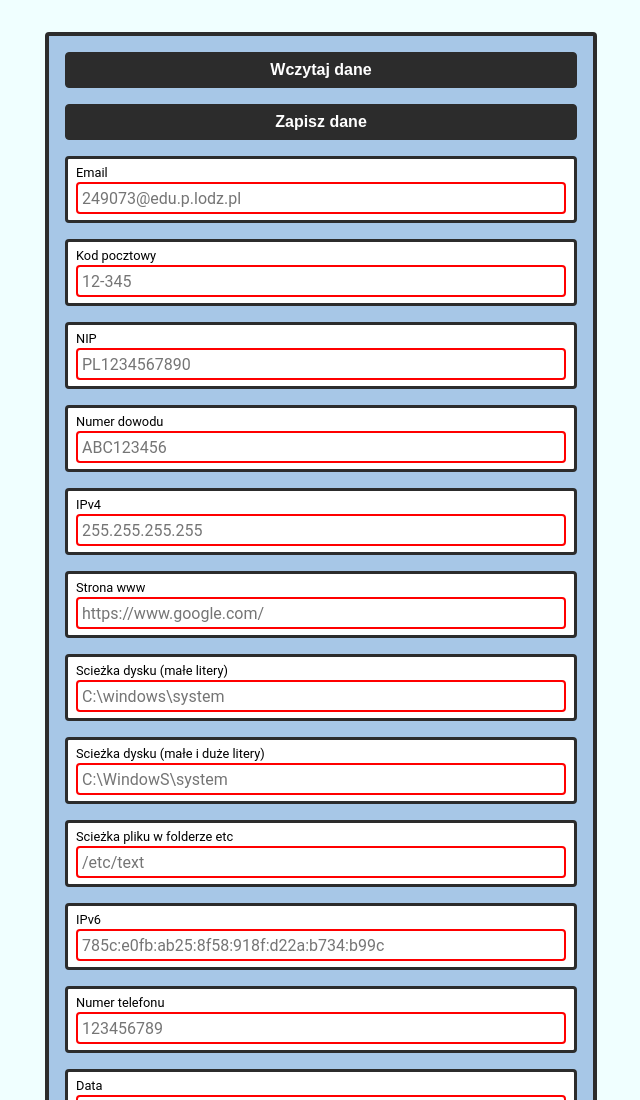
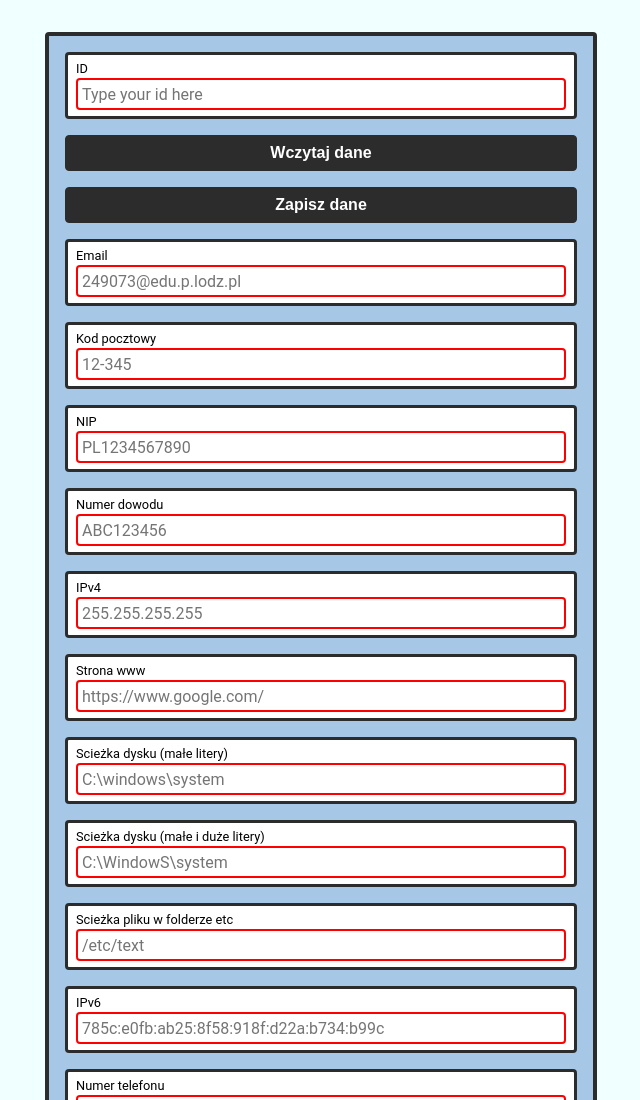
Before and after one commit to DominikBuj/ipm, a plain HTML site: page lab4/index.html in a window 1280 px wide. Shown: the top 1100 px of the page, without its empty margins (319-959 px from the left). Drawn offline with Linux system fonts and the light colour scheme.

Commit message:
person id input

```diff
--- a/lab4/index.html
+++ b/lab4/index.html
@@ -9,6 +9,10 @@
 </head>
 <body>
     <form class="flex-container-column inputs-container">
+        <div class="flex-container-column id-container" >
+            <label for="id">ID</label>
+            <input id="id" type="text" placeholder="Type your id here" required>
+        </div>
         <button type="button" class="randomize-button" onclick="loadData();" style="margin-bottom: 16px;">Wczytaj dane</button>
         <button type="button" class="randomize-button" onclick="saveData();" style="margin-bottom: 16px;">Zapisz dane</button>
         <div class="flex-container-column input-container" draggable="true">
--- a/lab4/style.css
+++ b/lab4/style.css
@@ -44,6 +44,14 @@ body {
     background: #A7C7E7;
 }
 
+.id-container {
+    margin-bottom: 16px;
+    padding: 6px 8px 6px 8px;
+    border: 3px solid rgb(44, 44, 44);
+    border-radius: 4px;
+    background: white;
+}
+
 .input-container {
     margin-bottom: 16px;
     padding: 6px 8px 6px 8px;
```
